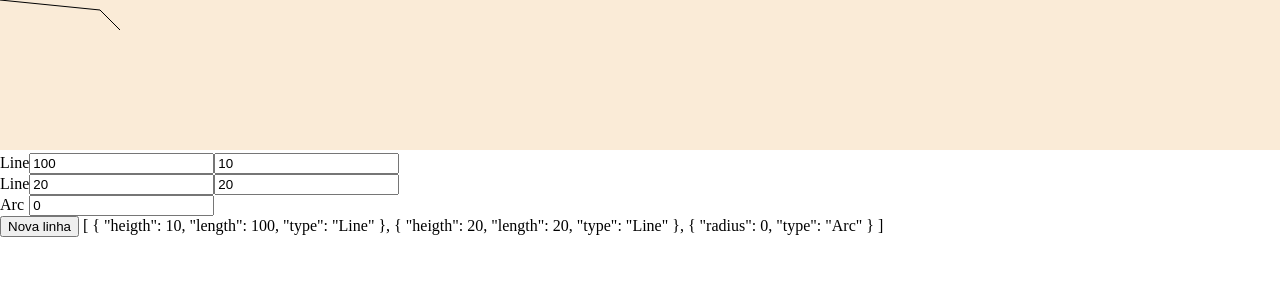
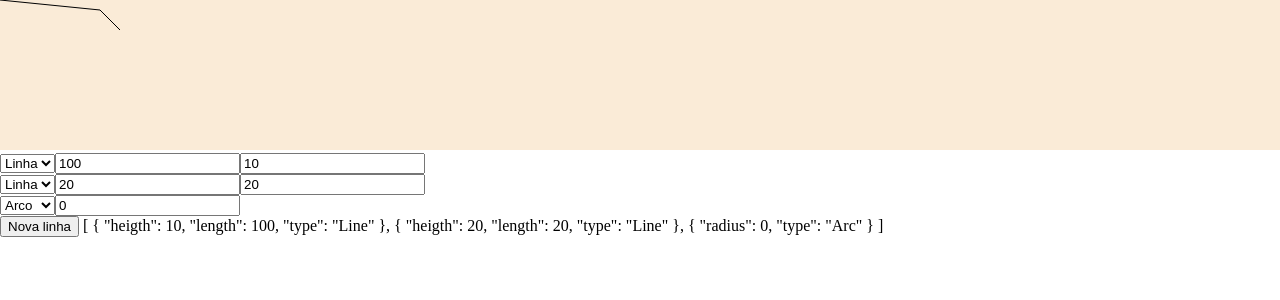
Before and after one commit to danielgtr808/production-line-supervisor, an Angular app: page / in a window 1280 px wide. Both pictures are taken after a click on the button "Nova linha". Shown: the top 300 px of the page. Built offline with nearby package versions, Linux system fonts and the light colour scheme.

Commit message:
Added functionality to change line type

```diff
--- a/src/app/drawing/arc-row/arc-row.component.html
+++ b/src/app/drawing/arc-row/arc-row.component.html
@@ -1,6 +1,9 @@
 <ng-container *ngIf="segment">
     <td>
-        Arc
+        <app-segment-select
+            (changeEvent)="onChangeSegmentType($event)"
+            [value]="'Arc'"
+        ></app-segment-select>
     </td>
     <td>
         <app-segment-field
--- a/src/app/drawing/arc-row/arc-row.component.ts
+++ b/src/app/drawing/arc-row/arc-row.component.ts
@@ -1,5 +1,6 @@
-import { Component, Input } from '@angular/core';
+import { Component, EventEmitter, Input, Output } from '@angular/core';
 import ArcSegment from '../models/arc-segment.type';
+import SegmentType from '../models/segment-type.type';
 
 @Component({
     selector: 'app-arc-row',
@@ -9,9 +10,15 @@ import ArcSegment from '../models/arc-segment.type';
 export class ArcRowComponent {
 
     @Input() segment: ArcSegment | undefined;
+    @Output() changeSegmentType = new EventEmitter<SegmentType>();
+
 
     onInput(value: number, field: "radius"): void {
         this.segment![field] = value;
     }
 
+    onChangeSegmentType(newType: SegmentType): void {
+        this.changeSegmentType.emit(newType);
+    }
+
 }
--- a/src/app/drawing/line-row/line-row.component.html
+++ b/src/app/drawing/line-row/line-row.component.html
@@ -1,6 +1,9 @@
 <ng-container *ngIf="segment">
     <td>
-        Line
+        <app-segment-select
+            (changeEvent)="onChangeSegmentType($event)"
+            [value]="'Line'"
+        ></app-segment-select>
     </td>
     <td>
         <app-segment-field
--- a/src/app/drawing/line-row/line-row.component.ts
+++ b/src/app/drawing/line-row/line-row.component.ts
@@ -1,5 +1,6 @@
-import { Component, Input } from '@angular/core';
+import { Component, EventEmitter, Input, Output } from '@angular/core';
 import LineSegment from '../models/line-segment.type';
+import SegmentType from '../models/segment-type.type';
 
 @Component({
     selector: 'app-line-row',
@@ -9,10 +10,14 @@ import LineSegment from '../models/line-segment.type';
 export class LineRowComponent {
 
     @Input() segment: LineSegment | undefined;
+    @Output() changeSegmentType = new EventEmitter<SegmentType>();
 
     onInput(value: number, field: "heigth" | "length"): void {
-        console.log("aqui")
         this.segment![field] = value;
     }
 
+    onChangeSegmentType(newType: SegmentType): void {
+        this.changeSegmentType.emit(newType);
+    }
+
 }
--- a/src/app/drawing/segment-field/segment-field.component.ts
+++ b/src/app/drawing/segment-field/segment-field.component.ts
@@ -12,7 +12,6 @@ export class SegmentFieldComponent {
     @Output() inputEvent = new EventEmitter<number>();
 
     onInput(): void {
-        console.log("ah")
         this.inputEvent.emit(this.value);
     }
 
--- a/src/app/drawing/segment-select/segment-select.component.html
+++ b/src/app/drawing/segment-select/segment-select.component.html
@@ -1 +1,8 @@
-<p>segment-select works!</p>
+<select
+    (change)="onChange($event)"
+    [value]="value"
+>
+    <option style="display: none;" value=""></option>
+    <option value="Arc">Arco</option>
+    <option value="Line">Linha</option>
+</select>
--- a/src/app/drawing/segment-select/segment-select.component.ts
+++ b/src/app/drawing/segment-select/segment-select.component.ts
@@ -1,15 +1,20 @@
-import { Component, OnInit } from '@angular/core';
+import { Component, EventEmitter, Input, Output } from '@angular/core';
+import SegmentType from '../models/segment-type.type';
 
 @Component({
-  selector: 'app-segment-select',
-  templateUrl: './segment-select.component.html',
-  styleUrls: ['./segment-select.component.css']
+    selector: 'app-segment-select',
+    templateUrl: './segment-select.component.html',
+    styleUrls: ['./segment-select.component.css']
 })
-export class SegmentSelectComponent implements OnInit {
+export class SegmentSelectComponent {
 
-  constructor() { }
+    @Input() value: string = "";
+    @Output() changeEvent = new EventEmitter<SegmentType>();
 
-  ngOnInit(): void {
-  }
+    constructor() { }
+
+    onChange(event: Event): void {
+        this.changeEvent.emit((event.target as HTMLSelectElement).value as any)
+    }
 
 }
--- a/src/app/drawing/segments-side-menu/segments-side-menu.component.html
+++ b/src/app/drawing/segments-side-menu/segments-side-menu.component.html
@@ -1,8 +1,16 @@
 <table>
     <tbody>
         <tr *ngFor="let segment of this.segments">
-            <app-arc-row *ngIf="this.segment.type === 'Arc'" [segment]="segment"></app-arc-row>
-            <app-line-row *ngIf="this.segment.type === 'Line'" [segment]="segment"></app-line-row>
+            <app-arc-row
+                (changeSegmentType)="changeSegmentType(segment, $event)"
+                *ngIf="this.segment.type === 'Arc'"
+                [segment]="segment"
+            ></app-arc-row>
+            <app-line-row
+                (changeSegmentType)="changeSegmentType(segment, $event)"
+                *ngIf="this.segment.type === 'Line'"
+                [segment]="segment"
+            ></app-line-row>
         </tr>
     </tbody>
 </table>
--- a/src/app/drawing/segments-side-menu/segments-side-menu.component.ts
+++ b/src/app/drawing/segments-side-menu/segments-side-menu.component.ts
@@ -2,6 +2,7 @@ import { CircuitService } from 'src/app/shared/circuit/circuit.service';
 import { Component } from '@angular/core';
 import Segment from '../models/segment.type';
 import SegmentType from '../models/segment-type.type';
+import NeverFunction from 'src/app/helpers/never-function.function';
 
 @Component({
     selector: 'app-segments-side-menu',
@@ -17,25 +18,35 @@ export class SegmentsSideMenuComponent {
     }
 
     createSegment(type: SegmentType) {
+        this.segments.push(this.generateSegment(type));
+    }
+
+    changeSegmentType(segment: Segment, newType: SegmentType): void {
+        const oldSegmentIndex = this.segments.indexOf(segment);
+        if(oldSegmentIndex === -1) return;
+
+        this.segments[oldSegmentIndex] = this.generateSegment(newType);
+    }
+
+    private generateSegment(type: SegmentType): Segment {
         switch(type) {
             case "Arc":
-                this.segments.push({
+                return {
                     radius: 0,
                     type: "Arc"
-                });
-                break;
+                }
             case "Line":
-                this.segments.push({
+                return {
                     heigth: 0,
                     length: 0,
                     type: "Line"
-                });
-                break
+                }
+            default:
+                NeverFunction(type);
+                break;
         }
-    }
 
-    changeSegmentType(segment: Segment, newType: SegmentType): void {
-
+        throw("");
     }
 
 }
```
